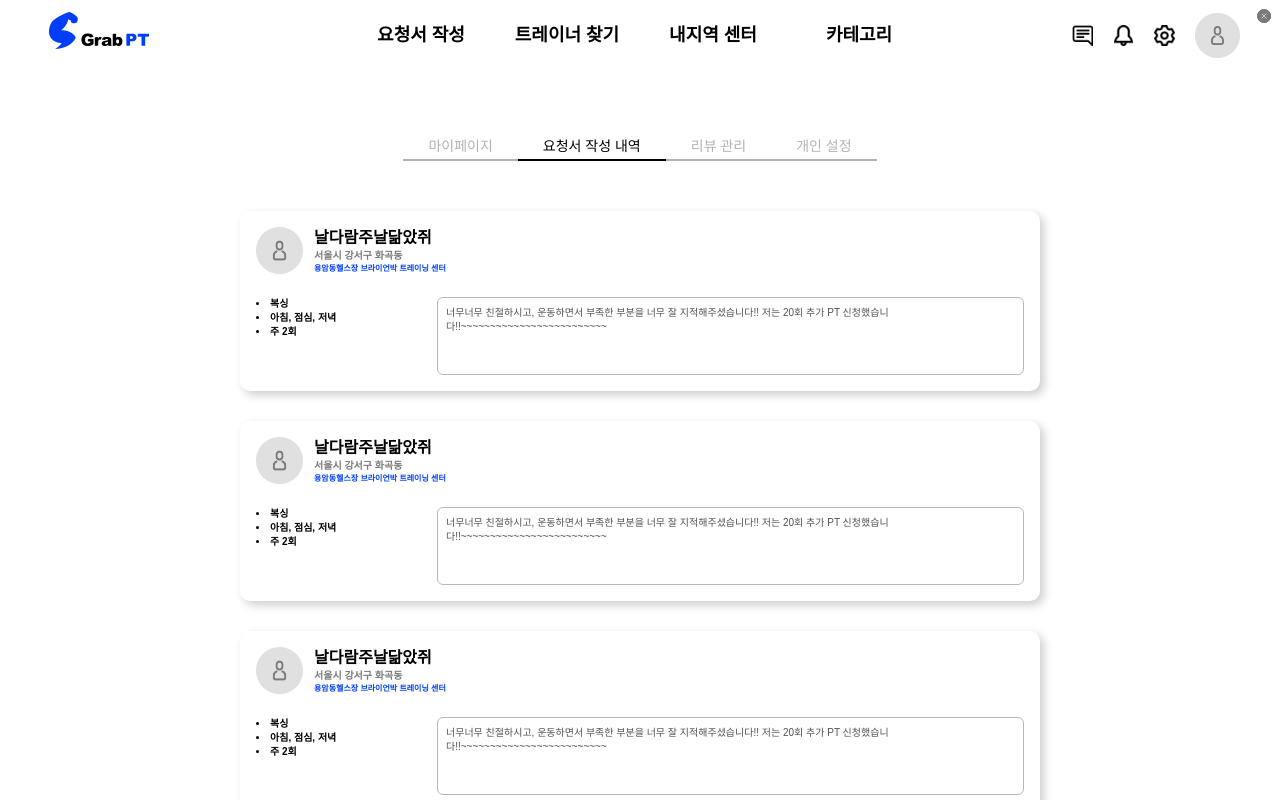
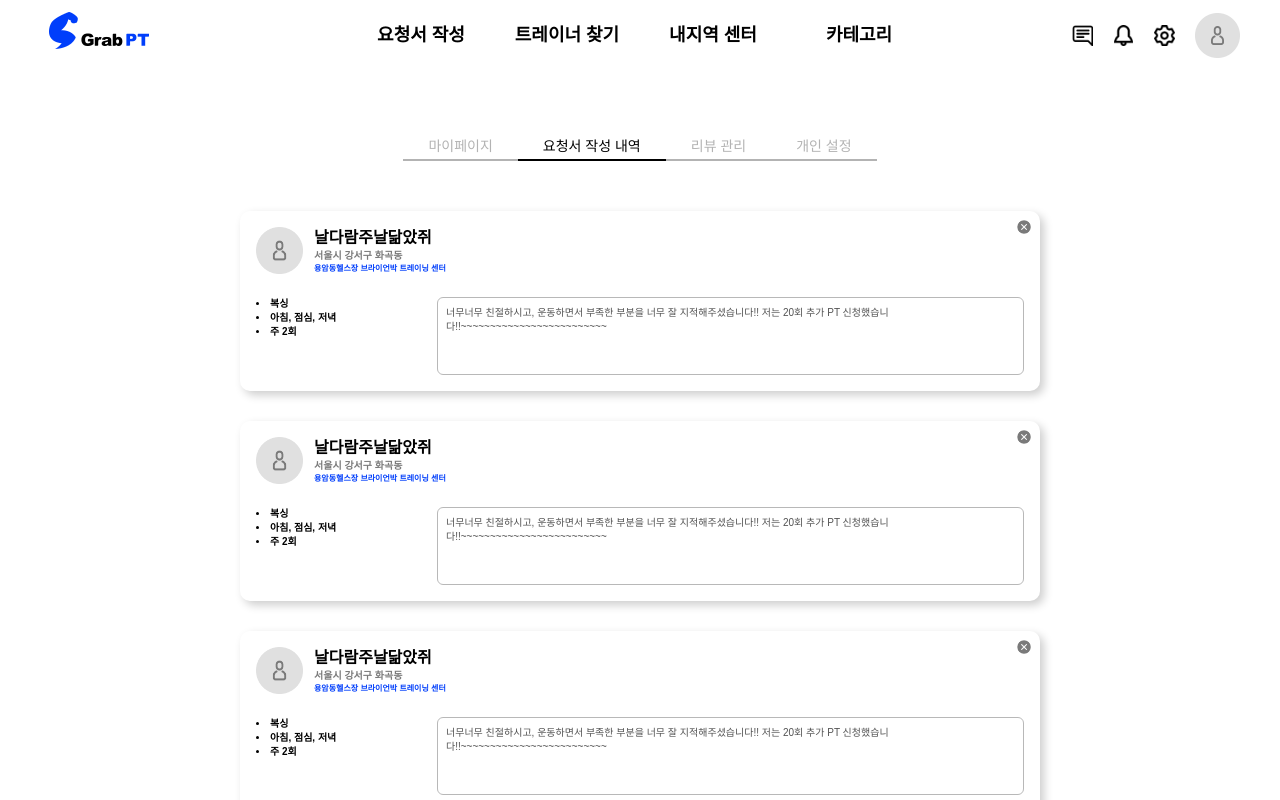
Before and after one commit to ssumai-kr/grabPT-frontend, a React (Vite) app: page /mypage/user/requests in a window 1280 px wide. Built offline with nearby package versions, Linux system fonts and the light colour scheme; a web font is replaced by a local one.

Commit message:
fix: mypage-request-xbutton수정

```diff
--- a/src/features/UserMypage/components/RequestCard.tsx
+++ b/src/features/UserMypage/components/RequestCard.tsx
@@ -14,7 +14,7 @@ function RequestCard({ name, location, center, category, content }: RequestCardP
   return (
     <div className="w-[800px]">
       <Box>
-        <div className="flex h-full flex-col p-4">
+        <div className="relative flex h-full flex-col p-4">
           {/* 닫기 (기능 없음) */}
           <img src={XIcon} alt="close" className="absolute top-2 right-2 h-4 w-4" />
 
```
